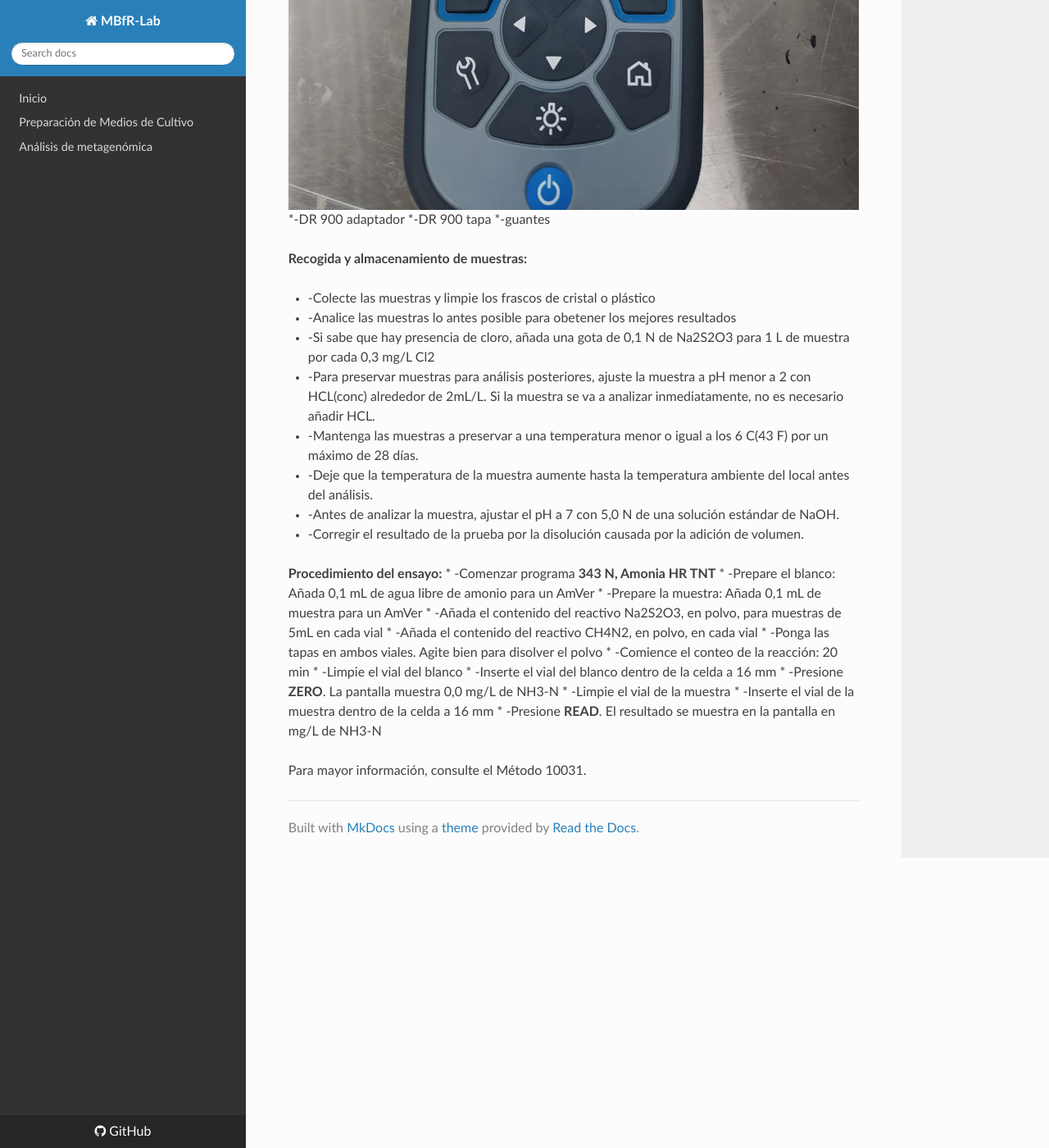
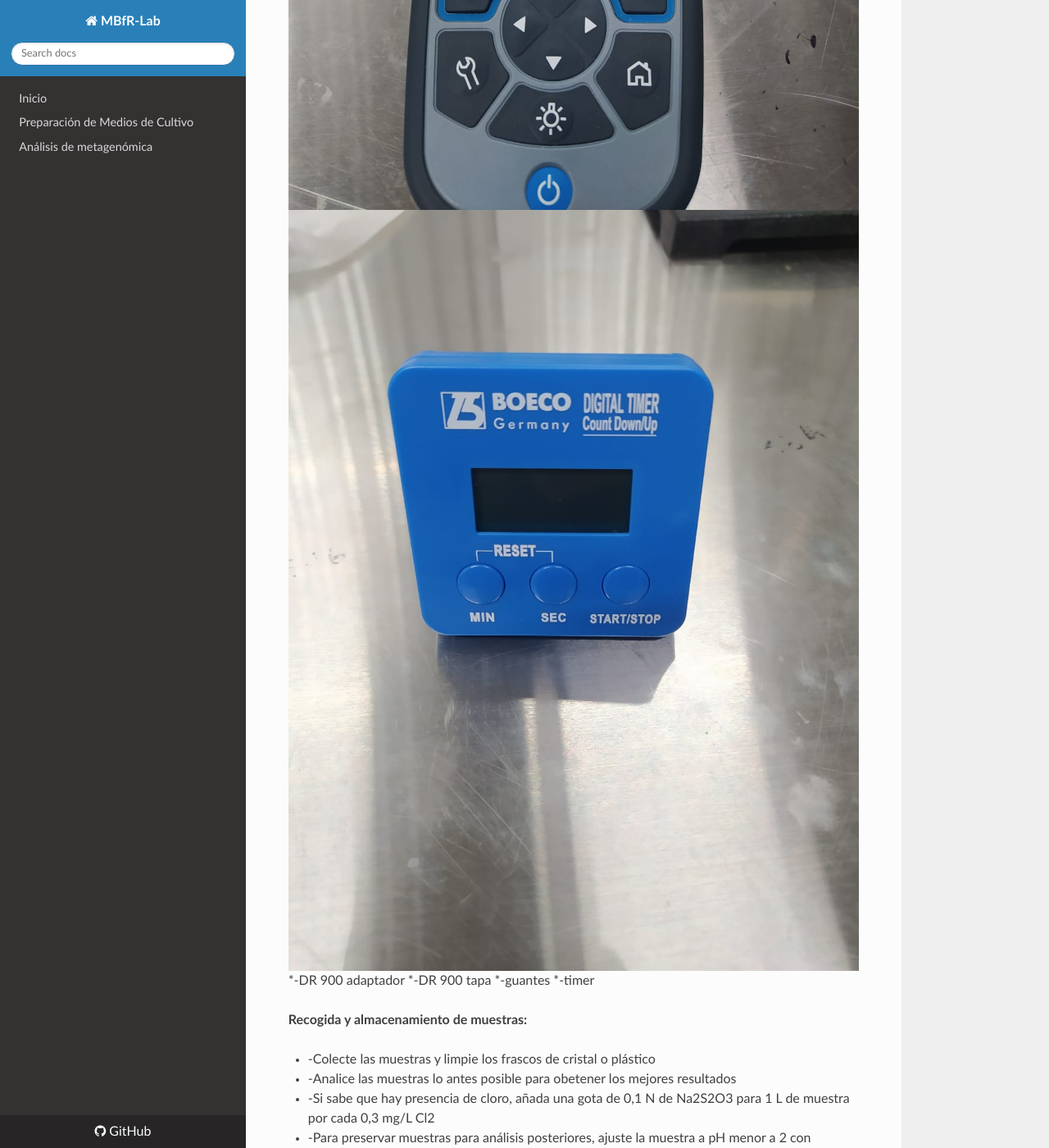
Before and after one commit to Eulogy320/MBfR-Lab, an MkDocs documentation site: the page built from docs/amonio.md, in a window 1280 px wide and 1400 px high, scrolled down 2773 px. Shown: the whole window at 82% size. Built offline with MkDocs 1.6.1, drawn with Linux system fonts in a browser that asks for light colours; nearby versions of some CDN libraries.

Commit message:
Update amonio.md

```diff
--- a/docs/amonio.md
+++ b/docs/amonio.md
@@ -4,11 +4,13 @@
 
  **Instrumentos necesarios:**
  ![1](images/DR900_adaptador.jpeg)
+ ![1](images/DR900_Tapa.jpeg)
  ![1](images/DR900_adaptador.jpeg)
- ![1](images/DR900_adaptador.jpeg)
+ ![1](images/Timer.jpeg)
  *-DR 900 adaptador
  *-DR 900 tapa
  *-guantes
+ *-timer
 
  **Recogida y almacenamiento de muestras:**
 
```
